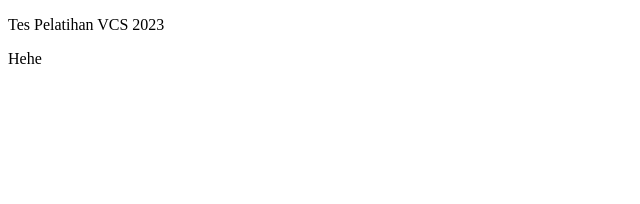
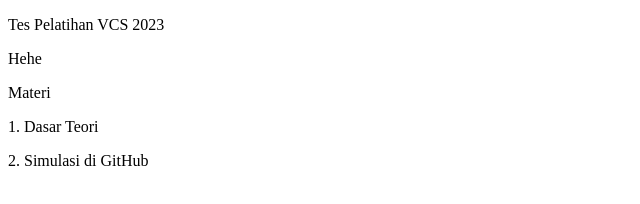
Before and after one commit to andeluw/Repository-Pertama, a plain HTML site: page index.html in a window 1280 px wide. Shown: the whole page, without its empty margins (0-640 px from the left). Drawn offline with Linux system fonts and the light colour scheme.

Commit message:
menambahkan materi

```diff
--- a/index.html
+++ b/index.html
@@ -6,5 +6,9 @@
     <body>
         <p>Tes Pelatihan VCS 2023</p>
         <p>Hehe</p>
+
+        <p>Materi</p>
+        <p>1. Dasar Teori</p>
+        <p>2. Simulasi di GitHub</p>
     </body>
 </html>
```
